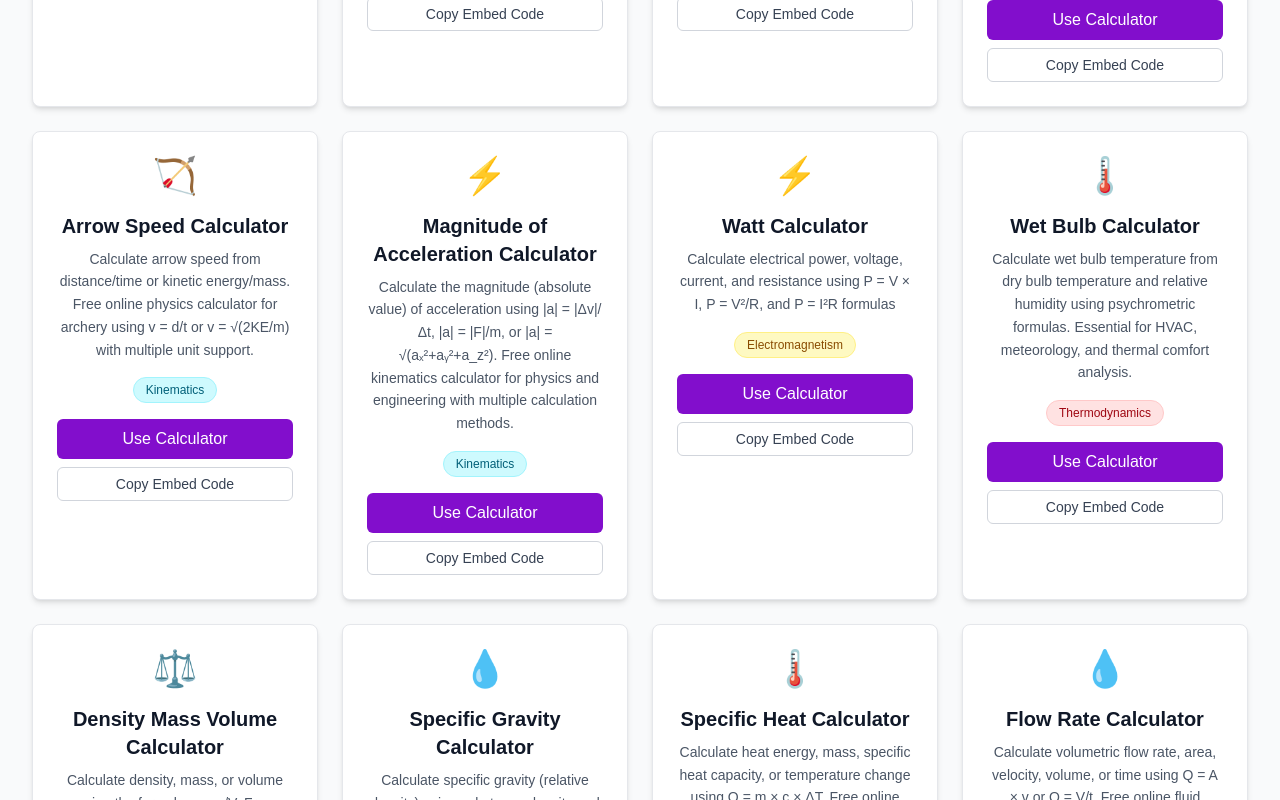
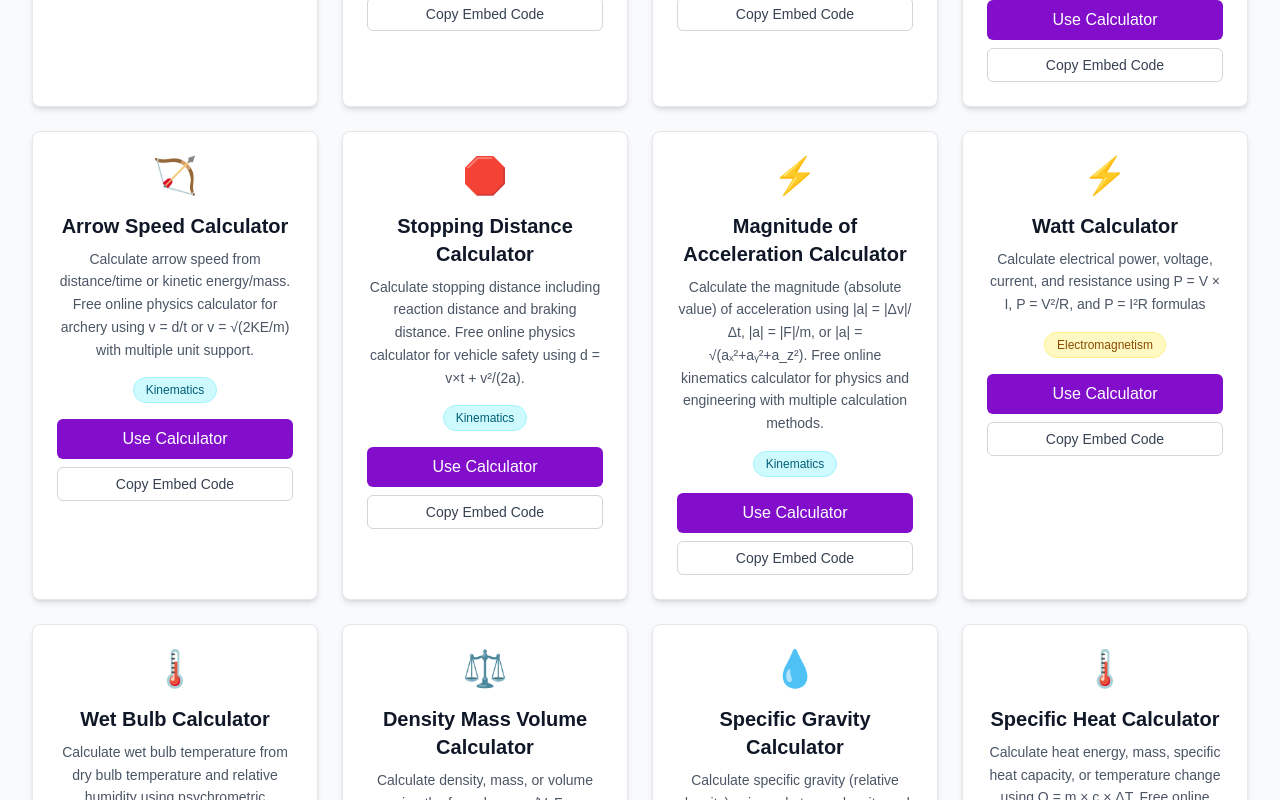
Before and after one commit to heyumarkhan/getcalculation.com, a Next.js app: page /physics in a window 1280 px wide. Shown: the part 789-1589 px from the top of the page. Built offline with nearby package versions, Linux system fonts and the light colour scheme.

Commit message:
Added Arrow Speed Calculator

```diff
--- a/app/_components/data/calculators.ts
+++ b/app/_components/data/calculators.ts
@@ -359,6 +359,18 @@ export const calculators: Calculator[] = [
     embedHref: '/embed/physics/arrow-speed-calculator',
     icon: '🏹',
     color: 'green'
+  },
+  {
+    id: 'stopping-distance-calculator',
+    name: 'Stopping Distance Calculator',
+    description: 'Calculate stopping distance including reaction distance and braking distance. Free online physics calculator for vehicle safety using d = v×t + v²/(2a).',
+    category: 'Kinematics',
+    subject: 'physics',
+    keywords: ['stopping distance calculator', 'calculate stopping distance', 'stopping distance formula', 'reaction distance calculator', 'braking distance calculator', 'vehicle stopping distance', 'd = v×t + v²/(2a)', 'car stopping distance', 'braking distance formula', 'reaction distance formula', 'total stopping distance', 'safe following distance', 'vehicle safety calculator', 'kinematics calculator', 'physics calculator', 'traffic safety calculator', 'braking distance physics', 'reaction time calculator', 'stopping distance equation', 'vehicle deceleration'],
+    href: '/physics/stopping-distance-calculator',
+    embedHref: '/embed/physics/stopping-distance-calculator',
+    icon: '🛑',
+    color: 'red'
   },
   {
     id: 'magnitude-of-acceleration-calculator',
--- a/app/sitemap.ts
+++ b/app/sitemap.ts
@@ -62,6 +62,7 @@ export default function sitemap(): MetadataRoute.Sitemap {
     { slug: 'physics/free-fall-calculator', priority: 0.8 },
     { slug: 'physics/projectile-motion-calculator', priority: 0.8 },
     { slug: 'physics/arrow-speed-calculator', priority: 0.8 },
+    { slug: 'physics/stopping-distance-calculator', priority: 0.8 },
     { slug: 'physics/magnitude-of-acceleration-calculator', priority: 0.8 },
     { slug: 'physics/watt-calculator', priority: 0.8 },
     { slug: 'physics/wet-bulb-calculator', priority: 0.8 },
```
